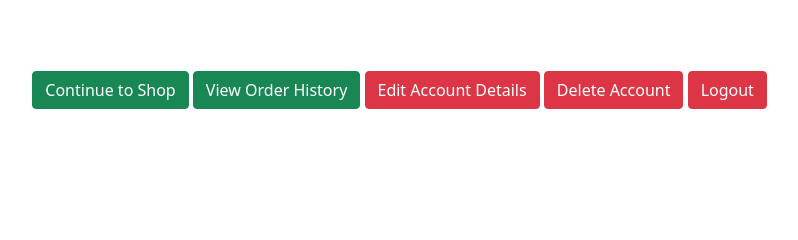
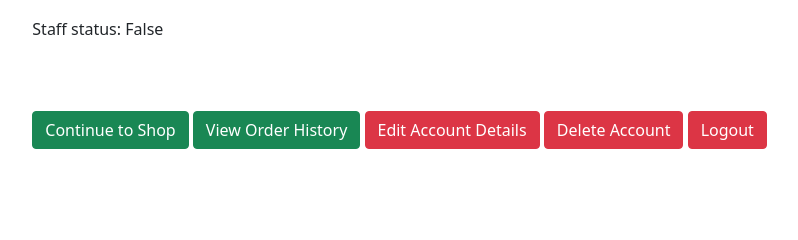
Before and after one commit to maindotmarcell/IoTBay-Group23, a Django app: page /welcome/ in a window 1280 px wide. Shown: the part 298-538 px from the top of the page, without its empty margins (185-983 px from the left). Run offline with Django 4.2, Linux system fonts and the light colour scheme; parts of the project's set-up code (start-up, migrations or seed data) failed here and were passed over; some libraries are stand-ins or nearby versions.

Commit message:
account status if staff or not

```diff
--- a/IoTBay_Group23/main/templates/main/welcome.html
+++ b/IoTBay_Group23/main/templates/main/welcome.html
@@ -7,6 +7,7 @@
 <!-- <p>Email: {{email}}</p><br> -->
 <p>Email: {{user.email}}</p>
 <p>Joined: {{user.date_joined}}</p>
+<p>Staff status: {{user.is_staff}}</p>
 <br>
 
 <a class = 'btn btn-success' style = "margin-top: 30px;" href="/main">Continue to Shop</a>
```
Also changed, not shown: IoTBay_Group23/db.sqlite3.
